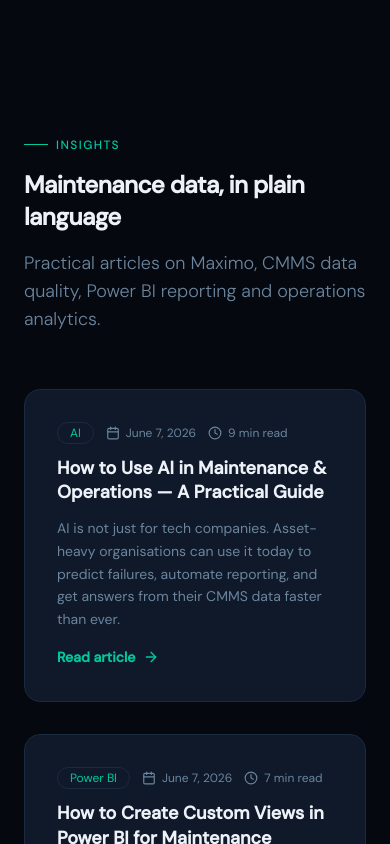
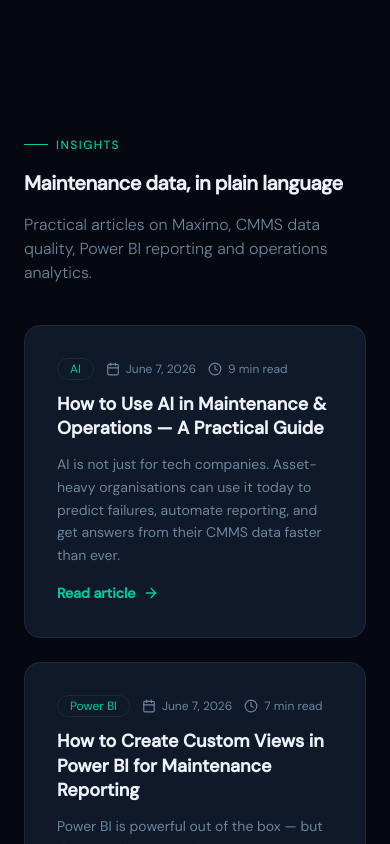
Before and after one commit to jios007/consult-data-ops, a React (Vite) app: page /blog in a window 390 px wide. Shown: the top 844 px of the page. Built offline with nearby package versions, Linux system fonts and the light colour scheme.

Commit message:
fix: shrink blog heading and reduce top margin to prevent card overlap

```diff
--- a/src/pages/Blog.tsx
+++ b/src/pages/Blog.tsx
@@ -10,14 +10,14 @@ const Blog: React.FC = () => {
         <p className="mb-4 inline-flex items-center gap-2 text-xs font-medium uppercase tracking-[0.12em] text-nio-accent">
           <span className="h-px w-6 bg-nio-accent" /> Insights
         </p>
-        <h1 className="text-2xl font-extrabold tracking-tight text-nio-heading sm:text-3xl">
+        <h1 className="text-xl font-extrabold tracking-tight text-nio-heading sm:text-2xl md:text-3xl">
           Maintenance data, in plain language
         </h1>
-        <p className="mt-4 text-lg font-light text-nio-muted">
+        <p className="mt-4 text-base font-light text-nio-muted">
           Practical articles on Maximo, CMMS data quality, Power BI reporting and operations analytics.
         </p>
 
-        <div className="mt-14 space-y-8">
+        <div className="mt-10 space-y-6">
           {posts.map((post) => (
             <Link
               key={post.slug}
```
